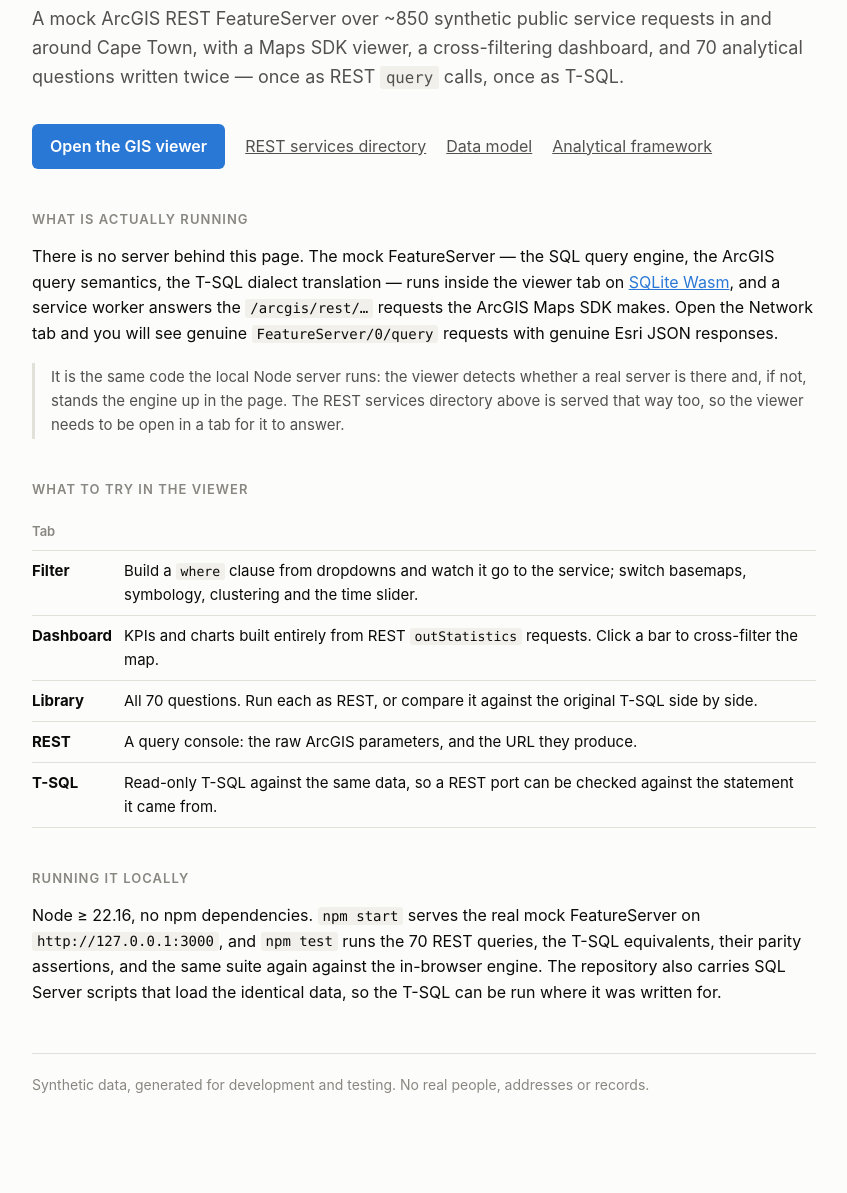
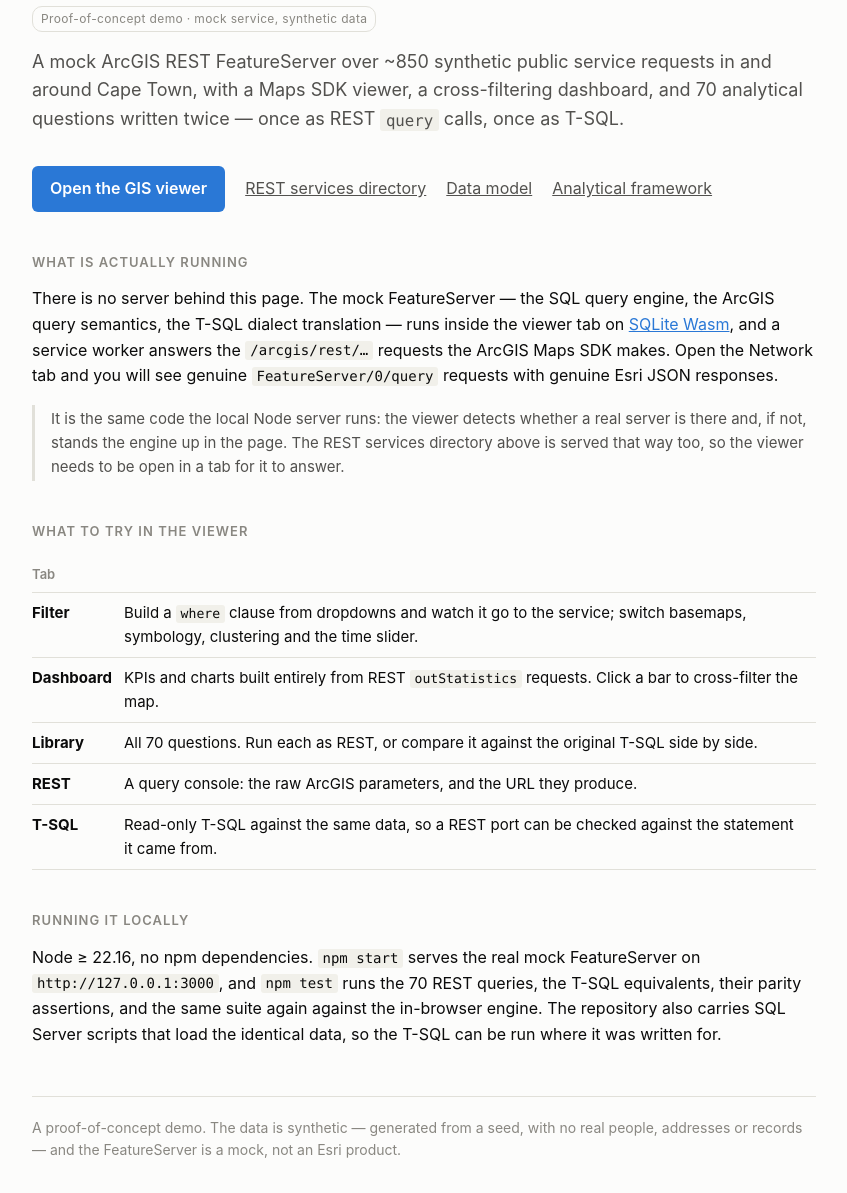
Before and after one commit to AshleyGahl/arcgis-rest-query-library, a website: page index.html in a window 1280 px wide. Shown: the part 105-1298 px from the top of the page, without its empty margins (216-1063 px from the left). Drawn offline with Linux system fonts and the light colour scheme.

Commit message:
Frame the project as a proof-of-concept demo
The README and the landing page now say plainly what this is: a mock service
over synthetic data, built to show the technique rather than to be deployed.
No auth, no rate limiting, no persistence -- stated as intent, not omission.

Co-Authored-By: Claude Opus 5 <noreply@anthropic.com>

```diff
--- a/index.html
+++ b/index.html
@@ -20,6 +20,11 @@
   main { max-width: 52rem; margin: 0 auto; padding: 4rem 1.5rem 5rem; }
   h1 { font-size: 2rem; line-height: 1.2; margin: 0 0 .5rem; letter-spacing: -0.015em; }
   .lede { font-size: 1.125rem; color: var(--ink-2); margin: 0 0 2rem; }
+  .poc {
+    display: inline-block; margin: 0 0 1rem; padding: .125rem .5rem;
+    border: 1px solid var(--rule); border-radius: 10px;
+    font-size: .75rem; letter-spacing: .03em; color: var(--muted);
+  }
   h2 { font-size: .8125rem; text-transform: uppercase; letter-spacing: .08em; color: var(--muted); margin: 2.5rem 0 .875rem; font-weight: 600; }
   p { margin: 0 0 1rem; }
   a { color: var(--accent); }
@@ -47,6 +52,7 @@
 <body>
 <main>
   <h1>Service Request GIS</h1>
+  <p class="poc">Proof-of-concept demo · mock service, synthetic data</p>
   <p class="lede">
     A mock ArcGIS REST FeatureServer over ~850 synthetic public service requests in and around
     Cape Town, with a Maps SDK viewer, a cross-filtering dashboard, and 70 analytical questions
@@ -95,7 +101,8 @@
   </p>
 
   <footer>
-    Synthetic data, generated for development and testing. No real people, addresses or records.
+    A proof-of-concept demo. The data is synthetic — generated from a seed, with no real people,
+    addresses or records — and the FeatureServer is a mock, not an Esri product.
   </footer>
 </main>
 </body>
```
Also changed, not shown: README.md.
